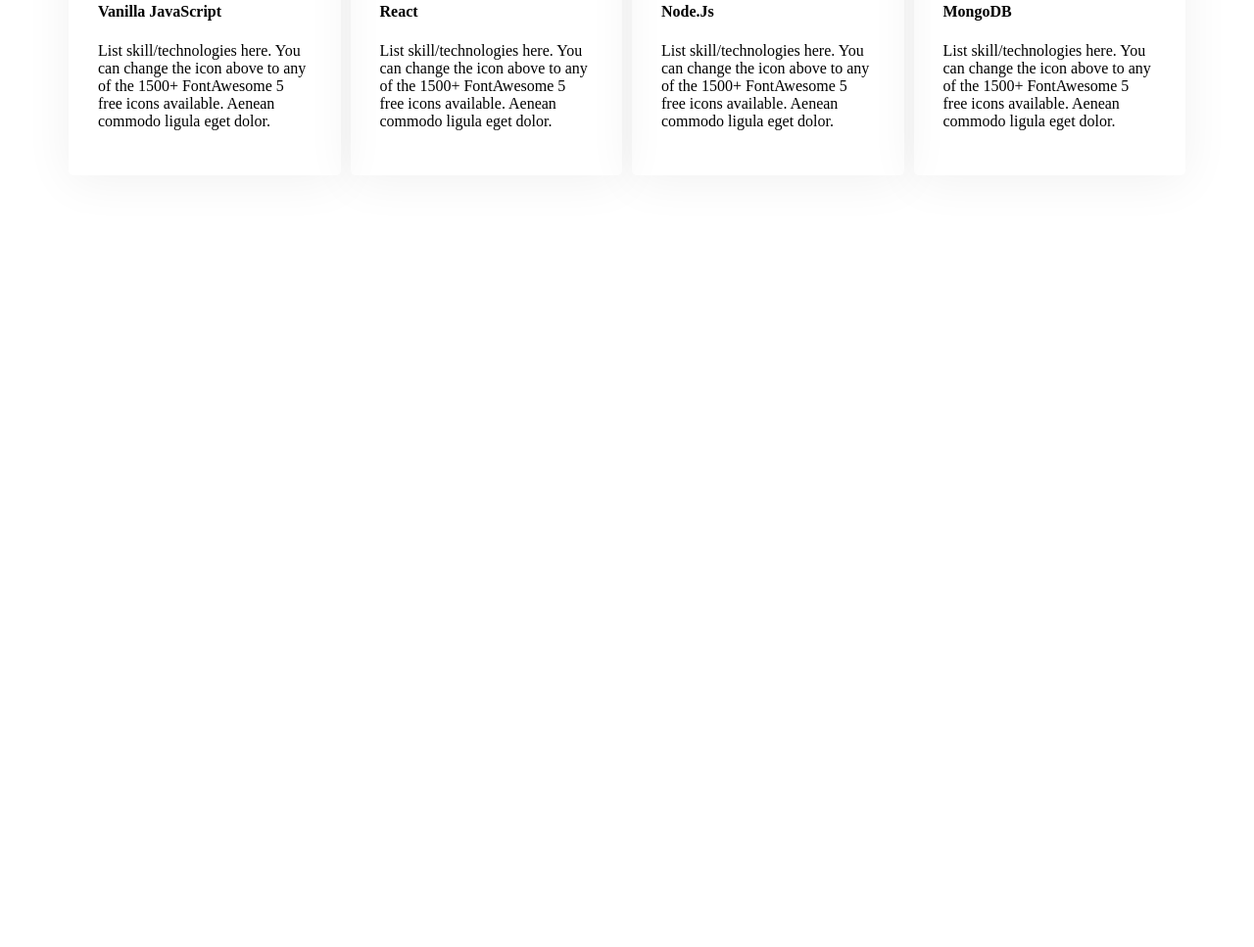
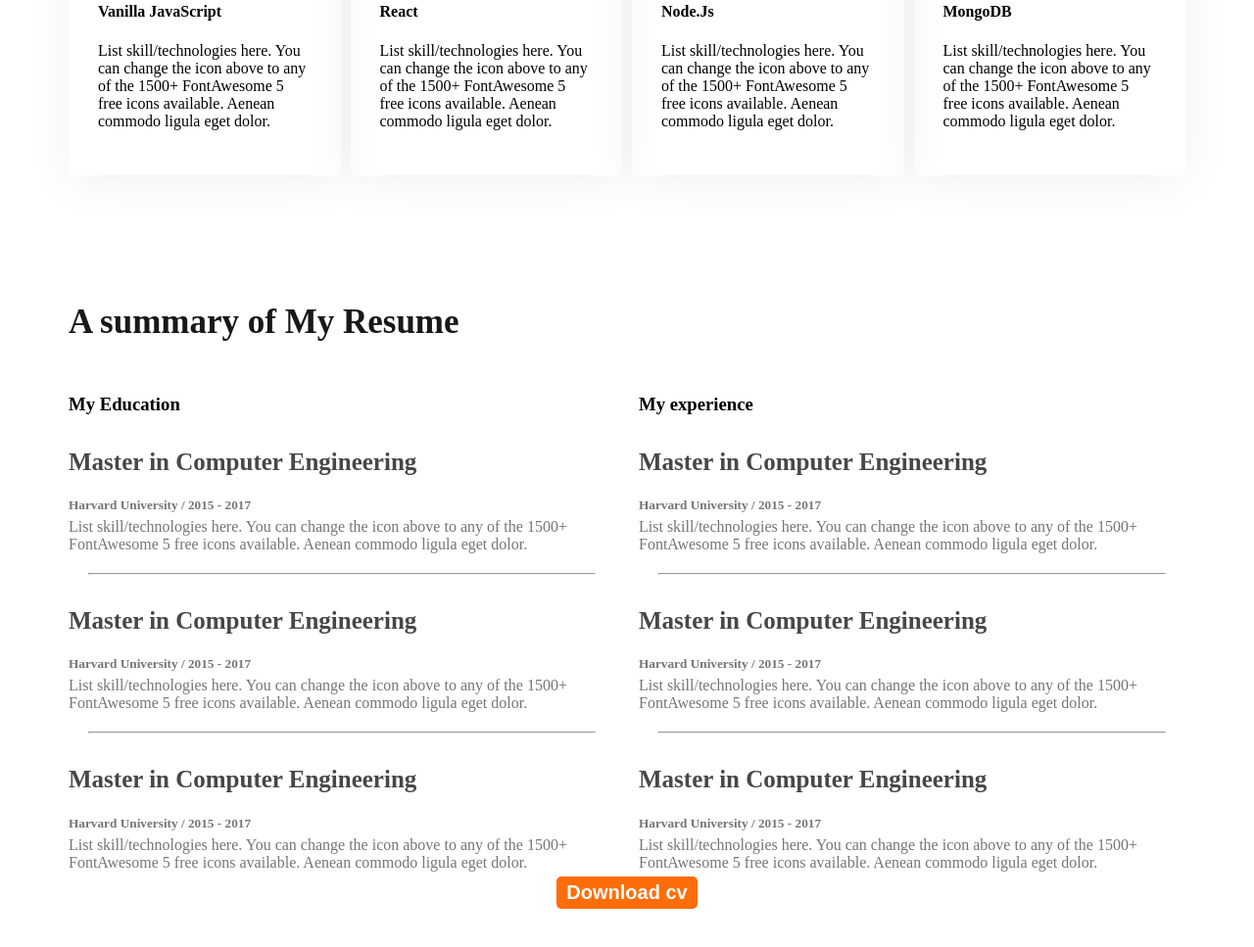
Before and after one commit to FarjanaEti/web-portfolio-repo, a plain HTML site: page index.html in a window 1280 px wide. Shown: the part 1782-2749 px from the top of the page at 98% size. Before the commit the page ends 2091 px from the top, so only its background shows below. Drawn offline with Linux system fonts and the light colour scheme.

Commit message:
third commit

```diff
--- a/index.html
+++ b/index.html
@@ -81,6 +81,61 @@
   </div>
    </div>
 </section>
+<section class="resume">
+  <h3 class="sec-title-all">A summary of My Resume</h3>
+   <div class="resume-container">
+    <div class="resume-column">
+      <h3 class="column-title">My Education</h3>
+      <div class="experience">
+        <h4 class="ex-title">Master in Computer Engineering</h4>
+        <h5 class="ex-subtitle">Harvard University / 2015 - 2017</h5>
+        <div class="ex-value">List skill/technologies here. You can change the icon above
+          to any of the 1500+ FontAwesome 5 free icons available. Aenean commodo ligula eget dolor.</div>
+      </div>
+      <hr>
+      <div class="experience">
+        <h4 class="ex-title">Master in Computer Engineering</h4>
+        <h5 class="ex-subtitle">Harvard University / 2015 - 2017</h5>
+        <div class="ex-value">List skill/technologies here. You can change the icon above
+          to any of the 1500+ FontAwesome 5 free icons available. Aenean commodo ligula eget dolor.</div>
+      </div>
+      <hr>
+      <div class="experience">
+        <h4 class="ex-title">Master in Computer Engineering</h4>
+        <h5 class="ex-subtitle">Harvard University / 2015 - 2017</h5>
+        <div class="ex-value">List skill/technologies here. You can change the icon above
+          to any of the 1500+ FontAwesome 5 free icons available. Aenean commodo ligula eget dolor.</div>
+      </div>
+
+    </div>
+    <div class="resume-column">
+      <h3 class="column-title">My experience</h3>
+      <div class="experience">
+        <h4 class="ex-title">Master in Computer Engineering</h4>
+        <h5 class="ex-subtitle">Harvard University / 2015 - 2017</h5>
+        <div class="ex-value">List skill/technologies here. You can change the icon above
+          to any of the 1500+ FontAwesome 5 free icons available. Aenean commodo ligula eget dolor.</div>
+      </div>
+      <hr>
+      <div class="experience">
+        <h4 class="ex-title">Master in Computer Engineering</h4>
+        <h5 class="ex-subtitle">Harvard University / 2015 - 2017</h5>
+        <div class="ex-value">List skill/technologies here. You can change the icon above
+          to any of the 1500+ FontAwesome 5 free icons available. Aenean commodo ligula eget dolor.</div>
+      </div>
+      <hr>
+      <div class="experience">
+        <h4 class="ex-title">Master in Computer Engineering</h4>
+        <h5 class="ex-subtitle">Harvard University / 2015 - 2017</h5>
+        <div class="ex-value">List skill/technologies here. You can change the icon above
+          to any of the 1500+ FontAwesome 5 free icons available. Aenean commodo ligula eget dolor.</div>
+      </div>
+    </div>
+   </div>
+   <div class="text-center">
+    <button class="btn-all">Download cv</button>
+   </div>
+</section>
 </main>
  <footer>
 
--- a/styles/portfolio.css
+++ b/styles/portfolio.css
@@ -110,3 +110,23 @@ main section{
      border-radius: 5px;
      padding: 30px;
 }
+.resume-container{
+     display: flex;
+     gap: 24px;
+}
+.ex-value,.ex-subtitle{
+     color:#757575 ;
+     margin-bottom: 5px;
+}
+.ex-title{
+     font-size: 25px;
+     color: #474744;
+     margin-bottom: 5px;
+}
+.resume hr{
+     margin: 20px;
+
+}
+.res-dwn-cv{
+     margin: 100px;
+}
```
